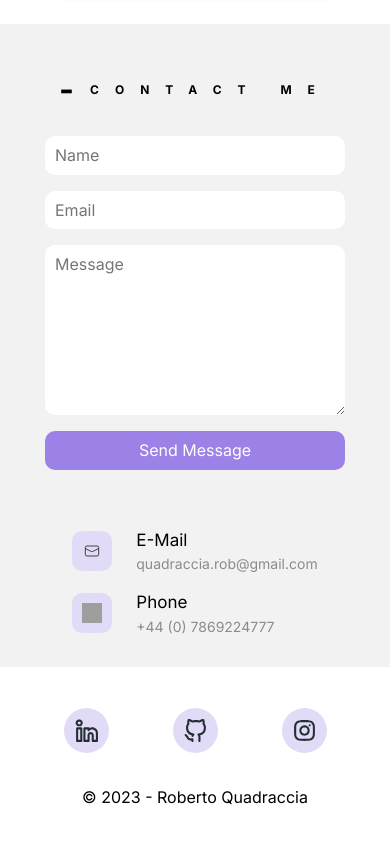
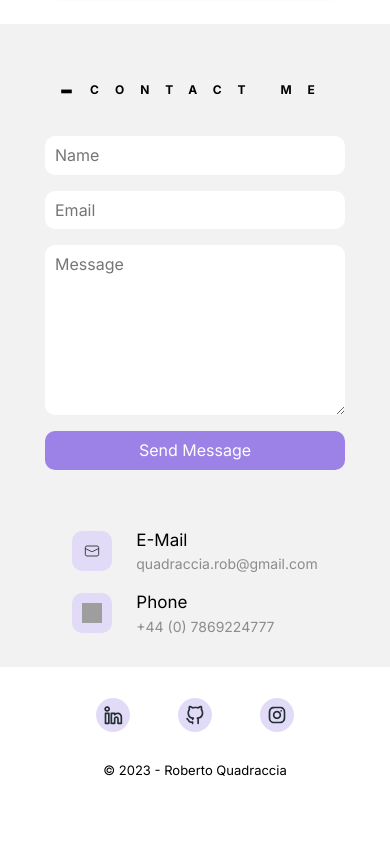
Before and after one commit to Super-robbin/portfolio, a React (Vite) app: page / in a window 390 px wide. Shown: the part 5840-6684 px from the top of the page. After the commit the page ends 6648 px from the top, so only its background shows below. Built offline with nearby package versions, Linux system fonts and the light colour scheme; grey boxes are pictures that could not be loaded; the HTML template or start-up script is replaced by a standard one.

Commit message:
Last Footer responsive details complete

```diff
--- a/src/components/header/MobileNavigation.jsx
+++ b/src/components/header/MobileNavigation.jsx
@@ -15,8 +15,8 @@ const MobileNavigation = () => {
   );
 
   const closeMobileMenu = () => {
-    setOpen(false)
-  }
+    setOpen(false);
+  };
 
   return (
     <nav className="mobile-navigation">
--- a/src/styles/footer.css
+++ b/src/styles/footer.css
@@ -2,7 +2,7 @@
     display: flex;
     flex-direction: column;
     align-items: center;
-    padding: 25px 50px 25px 50px;
+    padding: 25px 50px;
 }
 
 .footer .social-list {
@@ -25,3 +25,26 @@
 .footer-copyright {
     text-align: center;
 }
+
+@media screen and (max-width: 500px) {
+    .footer {
+        display: flex;
+        flex-direction: column;
+        align-items: center;
+        padding: 15px 30px;
+    }
+    .footer .social-list {
+        gap: 3rem;
+    }
+    .footer .social-item {
+        background-color: #e2dbf7;
+        width: 20px;
+        height: 20px;
+        padding: 7px;
+        border-radius: 50%;
+    }
+    .footer-copyright {
+        text-align: center;
+        font-size: 13px;
+    }
+}
--- a/src/styles/header.css
+++ b/src/styles/header.css
@@ -77,12 +77,6 @@
     font-size: 30px;
     cursor: pointer;
   }
-  .header .nav-bar {
-    display: flex;
-    /* flex-direction: column; */
-    gap: 1.5rem;
-    align-items: center;
-  }
   .nav-bar .nav-bar-list {
     display: flex;
     flex-direction: column;
```
